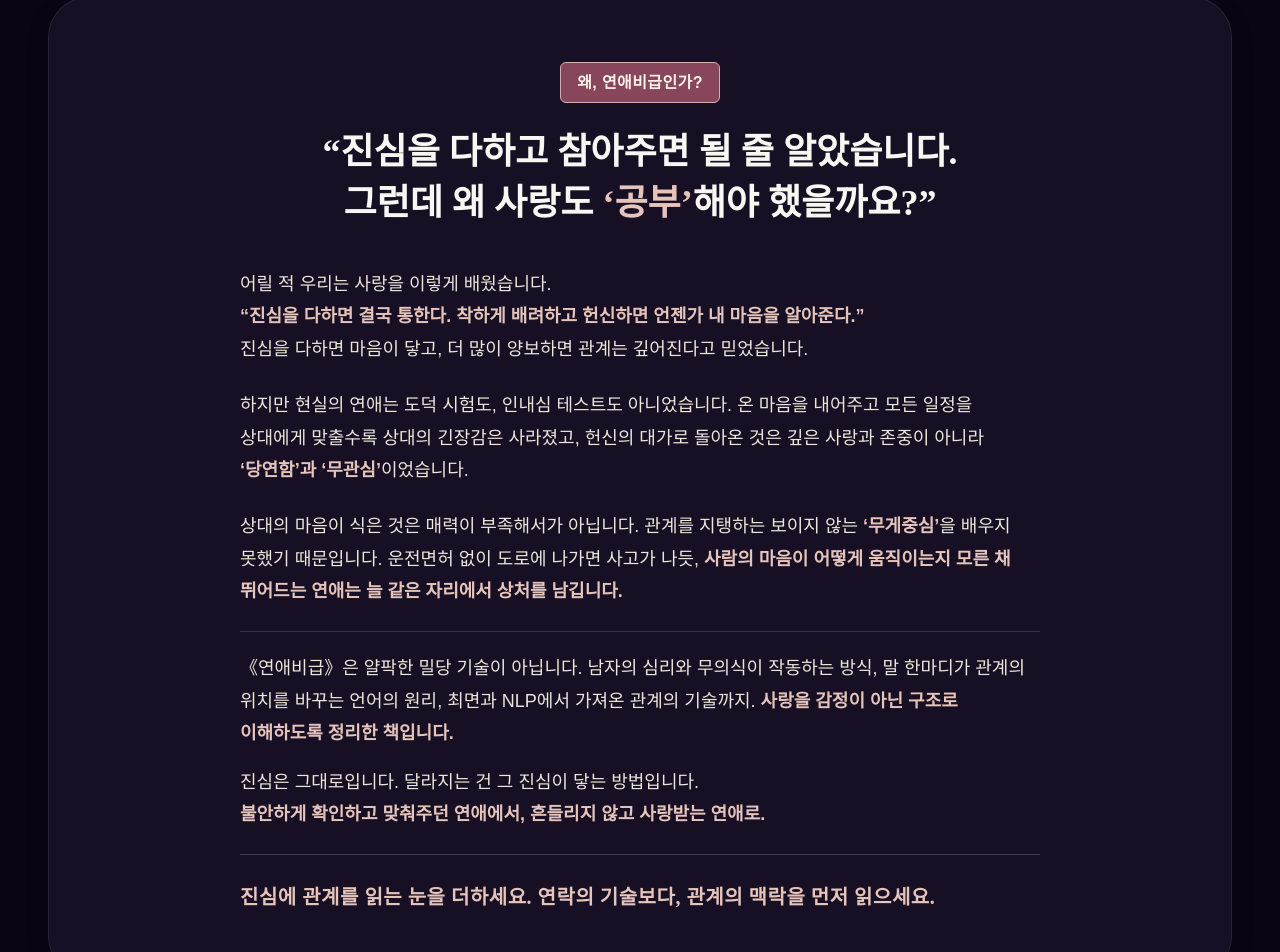
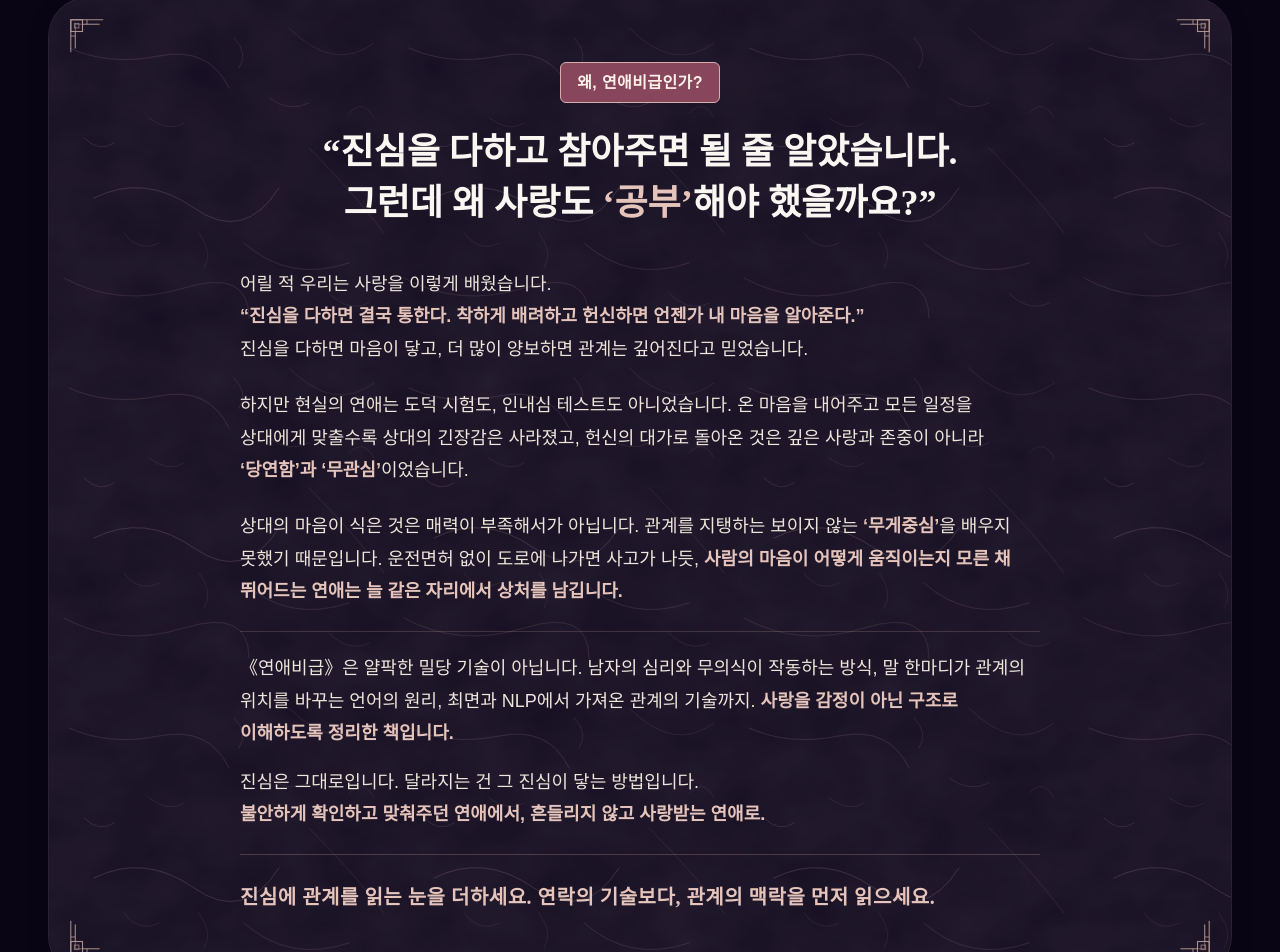
Before and after one commit to woolbo100/buzasun, a Next.js app: page /reports/love-secret in a window 1280 px wide. Shown: the part 4060-5012 px from the top of the page. Built offline with nearby package versions, Linux system fonts and the light colour scheme; no server answers; the database is empty.

Commit message:
style: '왜, 연애비급인가?' 상자 한지 질감 및 전통 격자 모서리 적용, 저자 낙관 인장 크기 확대

```diff
--- a/app/reports/love-secret/page.tsx
+++ b/app/reports/love-secret/page.tsx
@@ -569,23 +569,125 @@ export default function LoveSecretEbookPage() {
               {/* 1. THE HIDDEN TRUTH 설명 영역 (설명 글 먼저) */}
               <Reveal>
                 <div
-                  className="gungjung-glass p-6 sm:p-8 md:p-14 lg:p-16 rounded-3xl md:rounded-[40px] border border-[#D4B2A7]/30 md:hover:border-[#E5C4BB]/80 shadow-[0_12px_40px_rgba(0,0,0,0.4)] md:hover:shadow-[0_16px_45px_rgba(0,0,0,0.45),0_0_20px_rgba(229,196,187,0.18),0_0_48px_rgba(229,196,187,0.12)] md:hover:-translate-y-1 md:hover:brightness-105 transition-all duration-[350ms] ease-out cursor-default text-center"
+                  className="relative gungjung-glass p-6 sm:p-8 md:p-14 lg:p-16 rounded-3xl md:rounded-[40px] border border-[#D4B2A7]/70 md:hover:border-[#E5C4BB]/90 shadow-[0_16px_45px_rgba(0,0,0,0.5)] md:hover:shadow-[0_16px_45px_rgba(0,0,0,0.45),0_0_20px_rgba(229,196,187,0.18),0_0_48px_rgba(229,196,187,0.12)] md:hover:-translate-y-1 md:hover:brightness-105 transition-all duration-[350ms] ease-out cursor-default text-center overflow-hidden"
                   style={{
-                    background: 'linear-gradient(135deg, rgba(74, 35, 43, 0.45) 0%, rgba(15, 6, 20, 0.94) 100%)'
+                    background: 'linear-gradient(135deg, rgba(46, 18, 26, 0.94) 0%, rgba(24, 10, 18, 0.97) 50%, rgba(14, 6, 16, 0.98) 100%)',
+                    boxShadow: '0 16px 45px rgba(0, 0, 0, 0.5), inset 0 0 0 1px rgba(212, 178, 167, 0.22)'
                   }}
                 >
-                  <div className="text-center mb-6">
+                  {/* 실제 한지 질감 레이어 (자연스러운 닥나무 섬유질과 운용지 펄프 구름결) */}
+                  <svg
+                    aria-hidden="true"
+                    className="absolute inset-0 w-full h-full pointer-events-none rounded-[inherit] overflow-hidden"
+                    xmlns="http://www.w3.org/2000/svg"
+                  >
+                    <defs>
+                      <pattern id="hanji-why-fibers" width="340" height="340" patternUnits="userSpaceOnUse">
+                        <path d="M20 50 Q60 68 110 58 T180 90" stroke="#E5C4BB" strokeWidth="0.8" strokeLinecap="round" opacity="0.16" fill="none" />
+                        <path d="M240 30 Q285 75 325 45" stroke="#D4B2A7" strokeWidth="0.65" strokeLinecap="round" opacity="0.14" fill="none" />
+                        <path d="M45 200 Q95 175 145 210 T230 190" stroke="#E5C4BB" strokeWidth="0.9" strokeLinecap="round" opacity="0.18" fill="none" />
+                        <path d="M260 150 Q305 195 335 235" stroke="#D4B2A7" strokeWidth="0.75" strokeLinecap="round" opacity="0.13" fill="none" />
+                        <path d="M15 280 Q70 310 135 290 T200 320" stroke="#D4B2A7" strokeWidth="0.85" strokeLinecap="round" opacity="0.15" fill="none" />
+                        <path d="M195 245 Q240 285 300 265" stroke="#E5C4BB" strokeWidth="0.7" strokeLinecap="round" opacity="0.17" fill="none" />
+
+                        <path d="M100 120 Q120 135 135 125" stroke="#D4B2A7" strokeWidth="0.6" strokeLinecap="round" opacity="0.14" fill="none" />
+                        <path d="M185 40 Q200 55 190 70" stroke="#E5C4BB" strokeWidth="0.65" strokeLinecap="round" opacity="0.15" fill="none" />
+                        <path d="M300 115 Q315 100 325 120" stroke="#D4B2A7" strokeWidth="0.55" strokeLinecap="round" opacity="0.13" fill="none" />
+                        <path d="M35 140 Q50 155 65 145" stroke="#E5C4BB" strokeWidth="0.75" strokeLinecap="round" opacity="0.16" fill="none" />
+                        <path d="M150 235 Q165 255 155 270" stroke="#D4B2A7" strokeWidth="0.55" strokeLinecap="round" opacity="0.14" fill="none" />
+                        <path d="M220 100 Q240 115 260 105" stroke="#E5C4BB" strokeWidth="0.65" strokeLinecap="round" opacity="0.15" fill="none" />
+                        <path d="M75 235 Q90 255 110 245" stroke="#D4B2A7" strokeWidth="0.6" strokeLinecap="round" opacity="0.14" fill="none" />
+                        <path d="M280 295 Q300 315 320 305" stroke="#E5C4BB" strokeWidth="0.65" strokeLinecap="round" opacity="0.13" fill="none" />
+                      </pattern>
+
+                      <filter id="hanji-why-cloudy-pulp">
+                        <feTurbulence type="fractalNoise" baseFrequency="0.015 0.02" numOctaves="3" result="cloudyNoise" />
+                        <feColorMatrix type="matrix" values="1 0 0 0 0.8  0 1 0 0 0.7  0 0 1 0 0.65  0 0 0 0.07 0" />
+                      </filter>
+                    </defs>
+
+                    <rect width="100%" height="100%" filter="url(#hanji-why-cloudy-pulp)" opacity="0.85" />
+                    <rect width="100%" height="100%" fill="url(#hanji-why-fibers)" />
+                  </svg>
+
+                  {/* 네 모서리 전통 한국식 격자 문양 (PC 36px, 모바일 22px) */}
+                  {/* 좌상단 */}
+                  <svg
+                    aria-hidden="true"
+                    viewBox="0 0 40 40"
+                    fill="none"
+                    stroke="#D4B2A7"
+                    strokeWidth="1.2"
+                    className="absolute top-3 left-3 sm:top-4 sm:left-4 md:top-5 md:left-5 w-[22px] h-[22px] sm:w-[28px] sm:h-[28px] md:w-[36px] md:h-[36px] pointer-events-none text-[#D4B2A7] opacity-85"
+                  >
+                    <path d="M2 38V2H38" strokeOpacity="0.9" />
+                    <path d="M7 34V7H34" strokeOpacity="0.55" />
+                    <rect x="2" y="2" width="13" height="13" strokeOpacity="0.95" />
+                    <rect x="6" y="6" width="5" height="5" strokeOpacity="0.65" />
+                    <path d="M15 7H34M7 15V34" strokeOpacity="0.6" />
+                    <path d="M2 20H7M20 2V7" strokeOpacity="0.8" />
+                  </svg>
+                  {/* 우상단 */}
+                  <svg
+                    aria-hidden="true"
+                    viewBox="0 0 40 40"
+                    fill="none"
+                    stroke="#D4B2A7"
+                    strokeWidth="1.2"
+                    className="absolute top-3 right-3 sm:top-4 sm:right-4 md:top-5 md:right-5 w-[22px] h-[22px] sm:w-[28px] sm:h-[28px] md:w-[36px] md:h-[36px] pointer-events-none text-[#D4B2A7] opacity-85 rotate-90"
+                  >
+                    <path d="M2 38V2H38" strokeOpacity="0.9" />
+                    <path d="M7 34V7H34" strokeOpacity="0.55" />
+                    <rect x="2" y="2" width="13" height="13" strokeOpacity="0.95" />
+                    <rect x="6" y="6" width="5" height="5" strokeOpacity="0.65" />
+                    <path d="M15 7H34M7 15V34" strokeOpacity="0.6" />
+                    <path d="M2 20H7M20 2V7" strokeOpacity="0.8" />
+                  </svg>
+                  {/* 우하단 */}
+                  <svg
+                    aria-hidden="true"
+                    viewBox="0 0 40 40"
+                    fill="none"
+                    stroke="#D4B2A7"
+                    strokeWidth="1.2"
+                    className="absolute bottom-3 right-3 sm:bottom-4 sm:right-4 md:bottom-5 md:right-5 w-[22px] h-[22px] sm:w-[28px] sm:h-[28px] md:w-[36px] md:h-[36px] pointer-events-none text-[#D4B2A7] opacity-85 rotate-180"
+                  >
+                    <path d="M2 38V2H38" strokeOpacity="0.9" />
+                    <path d="M7 34V7H34" strokeOpacity="0.55" />
+                    <rect x="2" y="2" width="13" height="13" strokeOpacity="0.95" />
+                    <rect x="6" y="6" width="5" height="5" strokeOpacity="0.65" />
+                    <path d="M15 7H34M7 15V34" strokeOpacity="0.6" />
+                    <path d="M2 20H7M20 2V7" strokeOpacity="0.8" />
+                  </svg>
+                  {/* 좌하단 */}
+                  <svg
+                    aria-hidden="true"
+                    viewBox="0 0 40 40"
+                    fill="none"
+                    stroke="#D4B2A7"
+                    strokeWidth="1.2"
+                    className="absolute bottom-3 left-3 sm:bottom-4 sm:left-4 md:bottom-5 md:left-5 w-[22px] h-[22px] sm:w-[28px] sm:h-[28px] md:w-[36px] md:h-[36px] pointer-events-none text-[#D4B2A7] opacity-85 -rotate-90"
+                  >
+                    <path d="M2 38V2H38" strokeOpacity="0.9" />
+                    <path d="M7 34V7H34" strokeOpacity="0.55" />
+                    <rect x="2" y="2" width="13" height="13" strokeOpacity="0.95" />
+                    <rect x="6" y="6" width="5" height="5" strokeOpacity="0.65" />
+                    <path d="M15 7H34M7 15V34" strokeOpacity="0.6" />
+                    <path d="M2 20H7M20 2V7" strokeOpacity="0.8" />
+                  </svg>
+
+                  <div className="relative z-10 text-center mb-6">
                     <span className="inline-flex items-center justify-center py-[5px] md:py-[6px] px-[14px] md:px-[16px] rounded-[6px] bg-[#87465B] border border-[#D5AFAD] text-[#FFF1E9] text-[14px] md:text-[16px] font-bold tracking-wide whitespace-nowrap">
                       왜, 연애비급인가?
                     </span>
                   </div>
-                  <h3 className="text-2xl md:text-[36px] font-elegant font-bold text-[#FAF7F2] leading-[1.4] break-keep mb-8 md:mb-10">
+                  <h3 className="relative z-10 text-2xl md:text-[36px] font-elegant font-bold text-[#FAF7F2] leading-[1.4] break-keep mb-8 md:mb-10">
                     &ldquo;진심을 다하고 참아주면 될 줄 알았습니다.<br />
                     그런데 왜 사랑도 <span className="text-[#E5C4BB]">&lsquo;공부&rsquo;</span>해야 했을까요?&rdquo;
                   </h3>
 
                   {/* 이중 상자 제거: 카드 배경 위에 본문 직접 배치 (최대 너비 800px) */}
-                  <div className="max-w-[800px] w-full mx-auto text-left text-[17px] md:text-[18px] text-[#EDE6DA] leading-[1.8] font-normal space-y-5 md:space-y-6 break-keep">
+                  <div className="relative z-10 max-w-[800px] w-full mx-auto text-left text-[17px] md:text-[18px] text-[#EDE6DA] leading-[1.8] font-normal space-y-5 md:space-y-6 break-keep">
                     <p>
                       어릴 적 우리는 사랑을 이렇게 배웠습니다.<br />
                       <span className="text-[#E5C4BB] font-semibold">
@@ -930,7 +1032,7 @@ export default function LoveSecretEbookPage() {
                       <img
                         src="/image/love-secret/baekdohwa-vertical-seal.png?v=20261103"
                         alt="백도화 낙관"
-                        className="h-[42px] md:h-[54px] w-auto object-contain select-none opacity-95"
+                        className="h-[68px] sm:h-[78px] md:h-[92px] w-auto object-contain select-none opacity-95 hover:opacity-100 transition-opacity"
                       />
                     </div>
                   </div>
```
